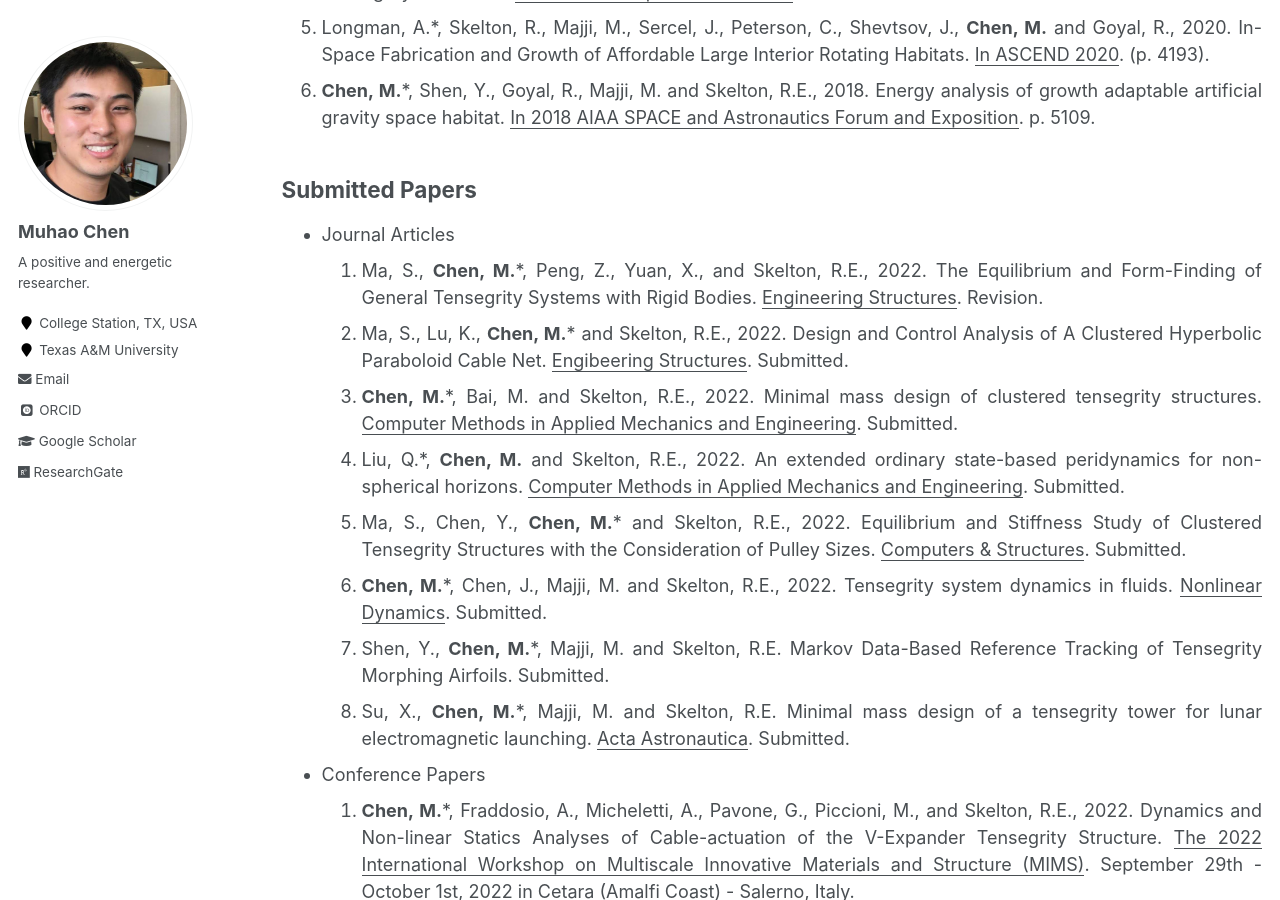
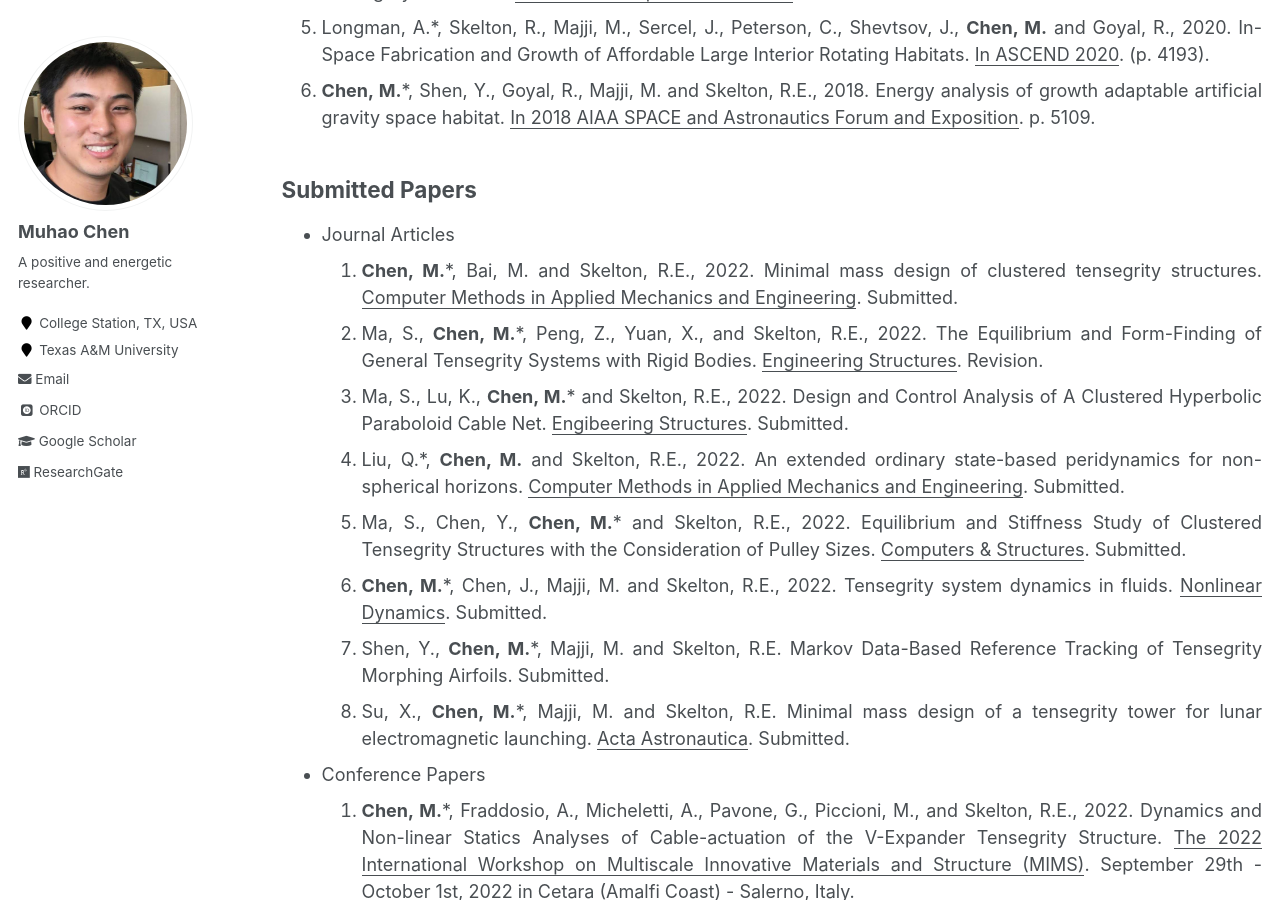
Before and after one commit to Muhao-Chen/muhao-chen.github.io, a Jekyll site: the page built from _pages/publication.md, in a window 1280 px wide and 900 px high, scrolled down 1545 px. Built offline with Jekyll 4.4.1, drawn with Linux system fonts in a browser that asks for light colours; some web fonts are replaced.

```diff
--- a/_pages/publication.md
+++ b/_pages/publication.md
@@ -38,9 +38,9 @@ His citation profile is in [Google Scholar](https://scholar.google.com/citations
 
 ## Submitted Papers
 - Journal Articles
+1. **Chen, M.***, Bai, M. and Skelton, R.E., 2022. Minimal mass design of clustered tensegrity structures. <u>Computer Methods in Applied Mechanics and Engineering</u>. Submitted.
 1. Ma, S., **Chen, M.***, Peng, Z., Yuan, X., and Skelton, R.E., 2022. The Equilibrium and Form-Finding of General Tensegrity Systems with Rigid Bodies. <u>Engineering Structures</u>. Revision.
 1. Ma, S., Lu, K., **Chen, M.*** and Skelton, R.E., 2022. Design and Control Analysis of A Clustered Hyperbolic Paraboloid Cable Net. <u>Engibeering Structures</u>. Submitted.
-1. **Chen, M.***, Bai, M. and Skelton, R.E., 2022. Minimal mass design of clustered tensegrity structures. <u>Computer Methods in Applied Mechanics and Engineering</u>. Submitted.
 1. Liu, Q.*, **Chen, M.** and Skelton, R.E., 2022. An extended ordinary state-based peridynamics for non-spherical horizons. <u>Computer Methods in Applied Mechanics and Engineering</u>. Submitted.
 1. Ma, S., Chen, Y., **Chen, M.*** and Skelton, R.E., 2022. Equilibrium and Stiffness Study of Clustered Tensegrity Structures with the Consideration of Pulley Sizes. <u>Computers & Structures</u>. Submitted.
 1. **Chen, M.***, Chen, J., Majji, M. and Skelton, R.E., 2022. Tensegrity system dynamics in fluids. <u>Nonlinear Dynamics</u>. Submitted.
```
